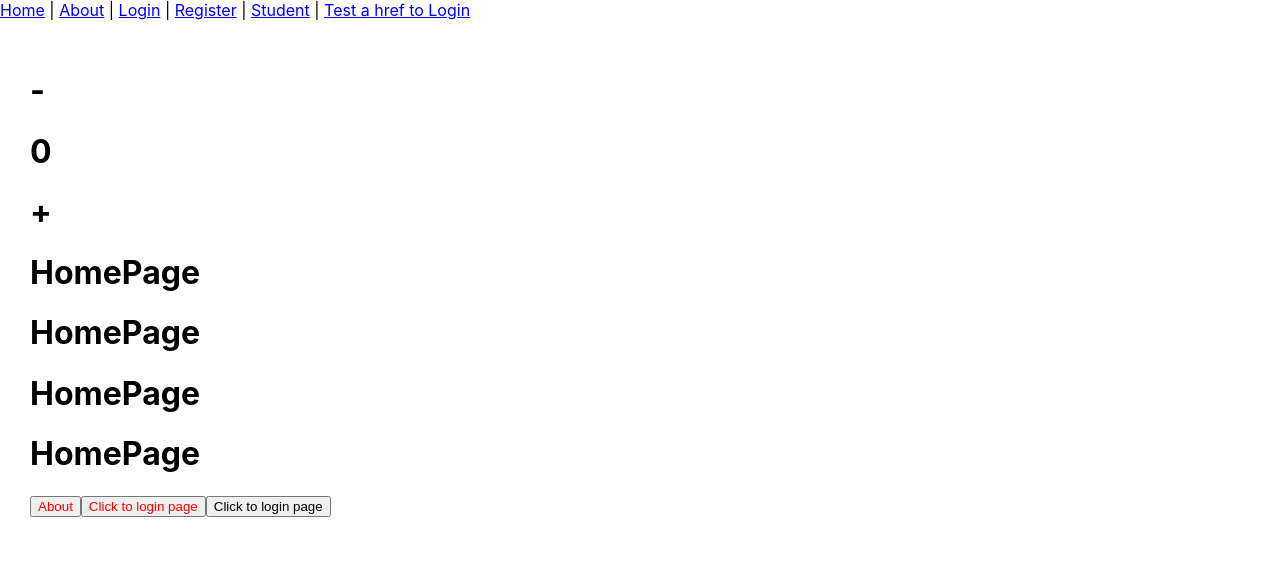
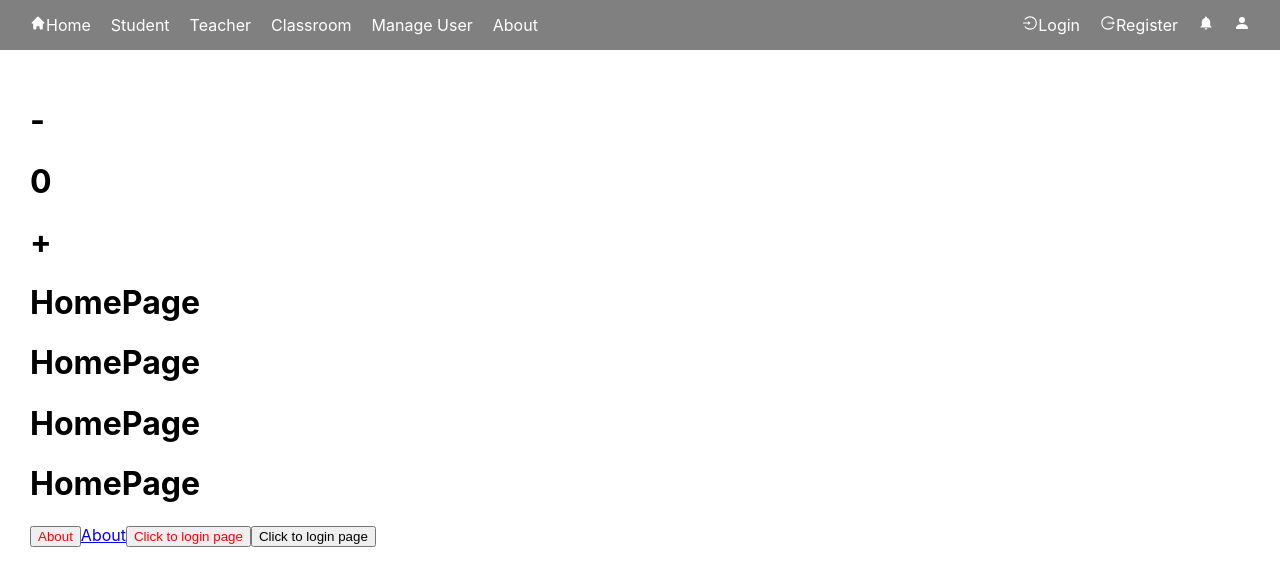
Before and after one commit to vannakdy/course_reactjs_g7, a React (Create React App) app: page / in a window 1280 px wide. Shown: the top 586 px of the page. Built offline with nearby package versions, Linux system fonts and the light colour scheme.

Commit message:
header and route

```diff
--- a/src/App.js
+++ b/src/App.js
@@ -3,27 +3,20 @@ import AboutUsPage from "./page/AboutUsPage";
 import LoginPage from "./page/LoginPage";
 import RegisterPage from "./page/RegisterPage";
 import StudentPage from "./page/StudentPage";
+import Header  from "../src/components/header/Header"
 import {BrowserRouter,Routes,Route,Link} from "react-router-dom"
 
 function App(){
   return (
    <BrowserRouter>
-
-      <nav>
-        <Link to="/">Home</Link> | {" "}
-        <Link to="about">About</Link> | {" "}
-        <Link to="login">Login</Link> | {" "}
-        <Link to="register">Register</Link> | {" "}
-        <Link to="student">Student</Link> | {" "}
-        <a href="login">Test a href to Login</a>
-      </nav>
-
+      <Header />
       <Routes>
         <Route path="/" element={<HomePage/>} />
         <Route path="/about" element={<AboutUsPage/>} />
         <Route path="/login" element={<LoginPage/>} />
         <Route path="/register" element={<RegisterPage/>} />
         <Route path="/student" element={<StudentPage/>} />
+        <Route path="*" element={<h1>Route Not Found!</h1>} />
       </Routes>
 
    </BrowserRouter>
--- /dev/null
+++ b/src/components/header/Header.css
@@ -0,0 +1,20 @@
+
+.menu > a {
+    color: white;
+    padding: 10px;
+    text-decoration: none;
+}
+
+.menu > a:hover{
+    background-color: black;
+    text-decoration:underline;
+
+}
+
+.row-menu{
+    background-color: gray;
+    padding: 15px 20px;
+    display: flex;
+    flex-direction: row;
+    justify-content: space-between;
+}
--- /dev/null
+++ b/src/components/header/Header.js
@@ -0,0 +1,30 @@
+import {Link} from "react-router-dom"
+import "./Header.css";
+import {HiHome} from "react-icons/hi"
+import {BsFillPersonFill} from "react-icons/bs"
+import {IoMdNotifications} from "react-icons/io"
+import {AiOutlineLogin,AiOutlineLogout} from "react-icons/ai"
+
+function Header() {
+  return (
+    <div className="row-menu">
+      <nav className="menu">
+        <Link to="/"><HiHome/>Home</Link>
+        <Link to="student">Student</Link>
+        <Link to="student">Teacher</Link>
+        <Link to="student">Classroom</Link>
+        <Link to="student">Manage User</Link>
+        <Link to="about">About</Link>
+      </nav>
+      <nav className="menu">
+        <Link to="login"><AiOutlineLogin/>Login</Link>
+        <Link to="register"><AiOutlineLogout/>Register</Link>
+        <Link to="register"><IoMdNotifications/></Link>
+        <Link to="register"><BsFillPersonFill/></Link>
+
+      </nav>
+    </div>
+  );
+}
+
+export default Header;
--- a/src/page/HomePage.js
+++ b/src/page/HomePage.js
@@ -24,6 +24,7 @@ function HomePage(){
 
 
             <button onClick={onClickBtn} style={{color:'red'}}>About</button>
+            <Link to="about">About</Link>
 
 
             <Link to="/login">
```
